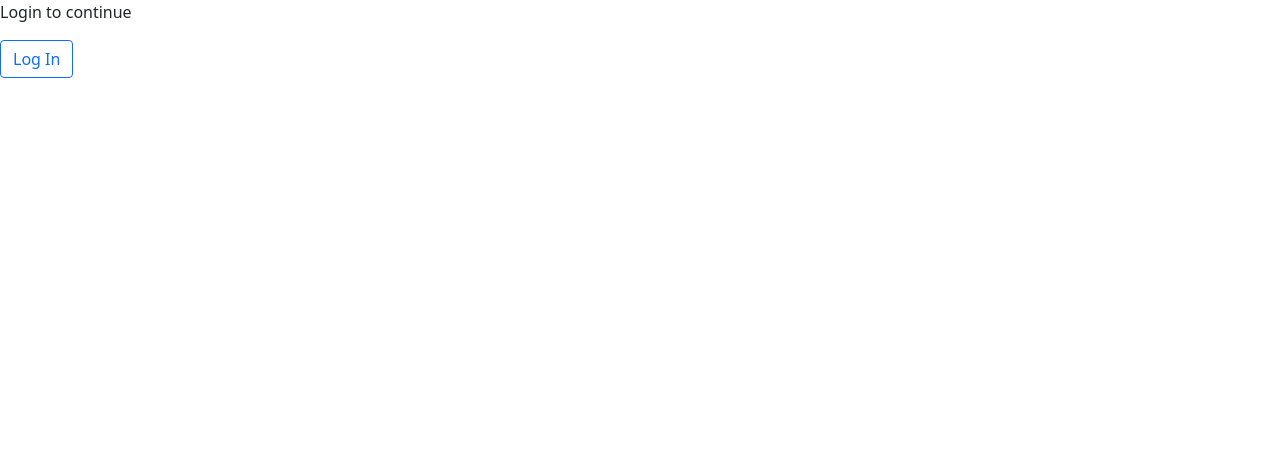
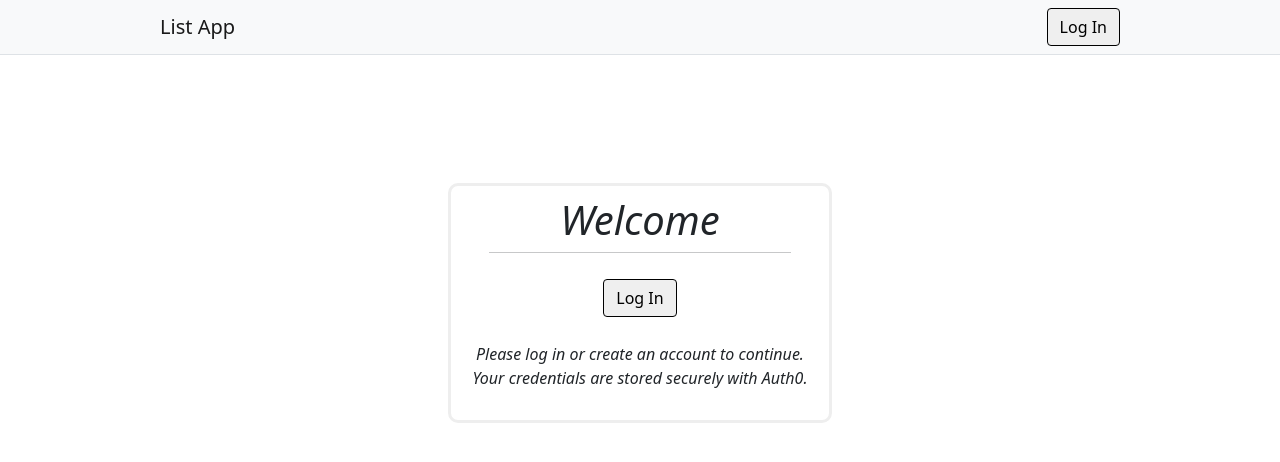
Before and after one commit to remyschultz/listapp, a React (Create React App) app in the folder client/: page / in a window 1280 px wide. Shown: the top 462 px of the page. Built offline with nearby package versions, Linux system fonts and the light colour scheme.

Commit message:
new login/landing page

```diff
--- a/client/src/App.js
+++ b/client/src/App.js
@@ -2,6 +2,8 @@ import { useEffect, useState } from 'react';
 import List from './components/List'
 import LoginLogout from './components/LoginLogout'
 import ListOfLists from './components/ListOfLists'
+import LandingPage from './components/LandingPage';
+import Navbar from './components/Navbar';
 import { useAuth0 } from "@auth0/auth0-react";
 import { saveList, getLists, getList, createList, renameList, deleteList,
   createListEntry, renameListEntry, deleteListEntry } from './utils/Api';
@@ -51,10 +53,12 @@ function App() {
   if(!isAuthenticated) {
     return (
       <div className="App">
-        <div>
+        <Navbar />
+        <LandingPage />
+        {/* <div>
           <p>Login to continue</p>
           <LoginLogout />
-        </div>
+        </div> */}
       </div>
     )
   }
@@ -70,14 +74,7 @@ function App() {
   return (
 
     <div className="App">
-      <nav className="navbar navbar-light bg-light border-bottom">
-        <div className="nav-item nav-item-left">
-          <span className="navbar-brand mb-0 h1">List App</span>
-        </div>
-        <div className="nav-item nav-item-right">
-          <LoginLogout />
-        </div>
-      </nav>
+      <Navbar />
 
       <div className="container-lg app-container">
         <div className="row h-100">
--- /dev/null
+++ b/client/src/components/LandingPage.js
@@ -0,0 +1,27 @@
+import React from 'react'
+import LoginLogout from './LoginLogout'
+
+const LandingPage = () => {
+  return (
+    <div className="login-container d-flex flex-column justify-content-between">
+        <div className="flex-row">
+            <h1 className='text-center welcome'>Welcome</h1>
+            <hr className='hr-welcome'/>
+        </div>
+        <div className="flex-row">
+            <div className='text-center'>
+                <LoginLogout />
+
+            </div>
+        </div>
+        <div className="row align-items-end">
+            <p className='text-center welcome-text'>
+                Please log in or create an account to continue. <br/>
+                Your credentials are stored securely with Auth0.
+            </p>
+        </div>
+    </div>
+  )
+}
+
+export default LandingPage
--- /dev/null
+++ b/client/src/components/Navbar.js
@@ -0,0 +1,17 @@
+import React from 'react'
+import LoginLogout from './LoginLogout'
+
+const Navbar = () => {
+  return (
+    <nav className="navbar navbar-light bg-light border-bottom">
+        <div className="nav-item nav-item-left">
+          <span className="navbar-brand mb-0 h1">List App</span>
+        </div>
+        <div className="nav-item nav-item-right">
+          <LoginLogout />
+        </div>
+      </nav>
+  )
+}
+
+export default Navbar
--- a/client/src/index.css
+++ b/client/src/index.css
@@ -20,6 +20,36 @@
 
 .container {
   padding: 20px;
+}
+
+.hr-welcome {
+  width: 80%;
+  margin: auto
+}
+
+.login-container {
+  /* display: block; */
+  border: 3px solid #eee;
+  border-radius: 10px;
+  height: 30%;
+  width: 30%;
+  position: absolute;
+  justify-content: center;
+  left: 0;
+  right: 0;
+  margin: 10% auto;
+}
+
+.welcome-text {
+  font-style: italic;
+  font-weight: 300;
+  margin-bottom: 30px;
+}
+
+.welcome {
+  margin-top: 10px;
+  font-weight: 100;
+  font-style: italic;
 }
 
 .add-input {
```
